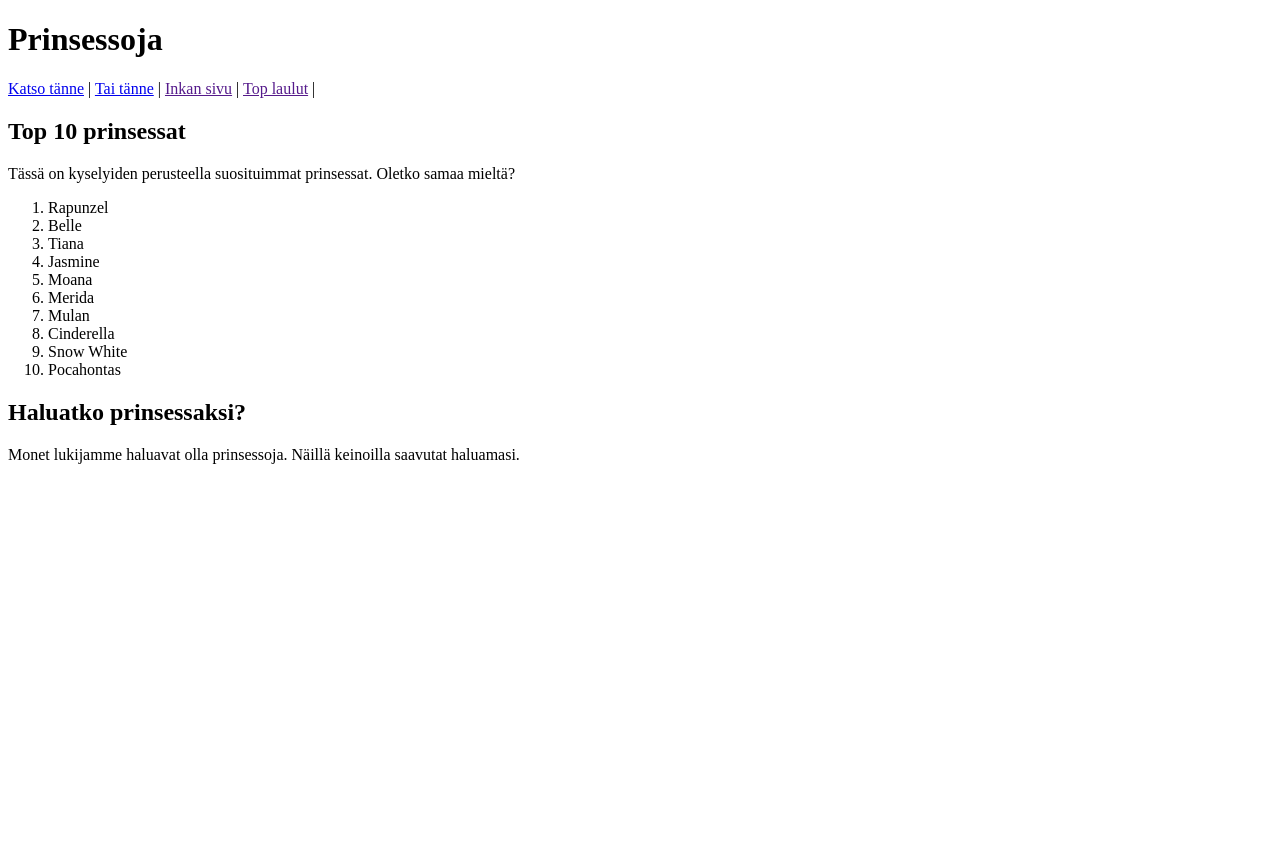
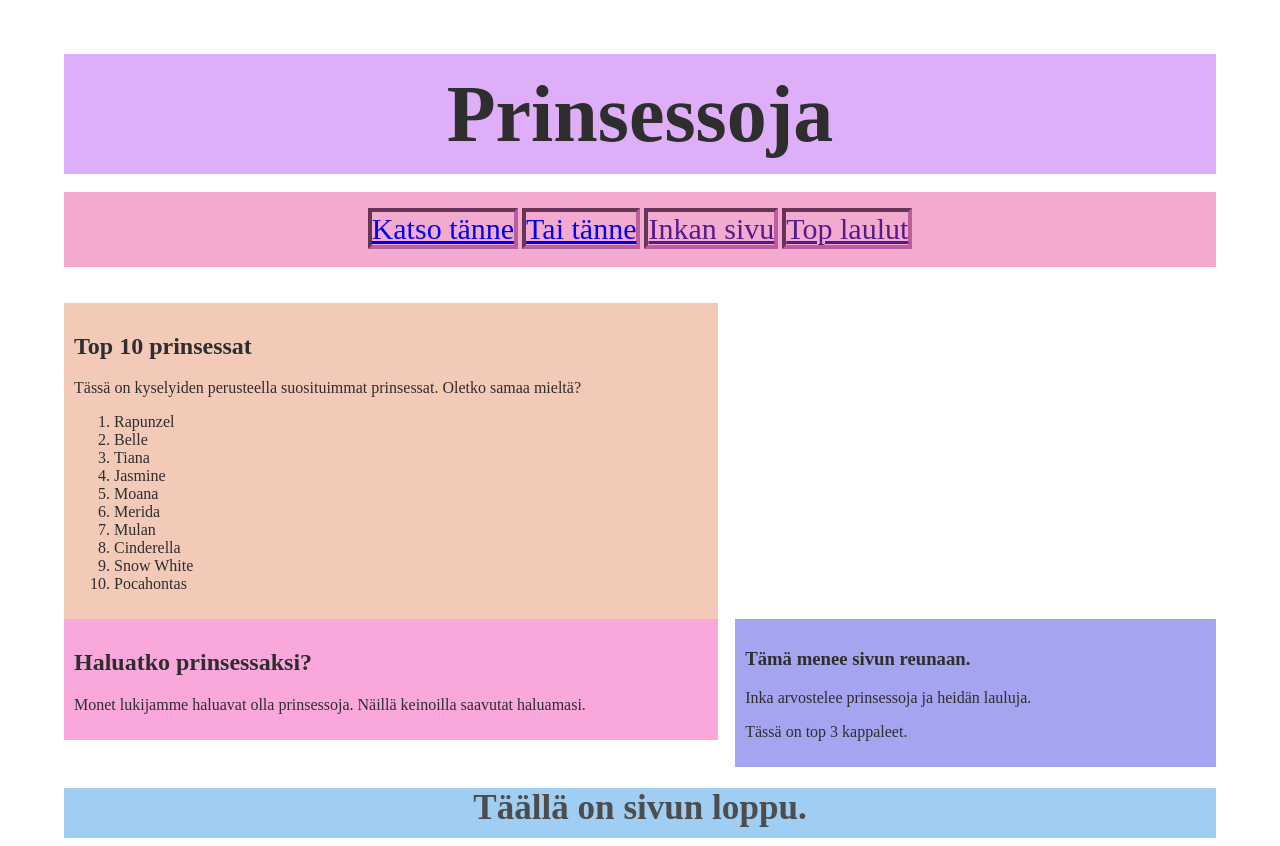
Before and after one commit to jassubassu/5B-Web-Page, a plain HTML site: page layout.html in a window 1280 px wide. Before the commit the page ends 800 px from the top, so only its background shows below. Drawn offline with Linux system fonts and the light colour scheme.

Commit message:
asettuluja

```diff
--- /dev/null
+++ b/layout.css
@@ -0,0 +1,69 @@
+#header {
+    text-align: center;
+    background-color: rgb(223, 174, 248);
+    height: 120px;
+    font-size: 40px;
+}
+
+h1  {
+    padding: 15px;
+}
+
+a:hover {
+    color: rgb(255, 253, 253);
+    background-color: rgb(209, 116, 163);
+}
+
+a   {
+    font-size: 30px;
+    border-style: inset;
+    border-width: 4px;
+    border-color:rgb(187, 94, 156);
+}
+
+#nav    {
+    background-color: rgb(243, 170, 207);
+    height: 55px;
+    text-align: center;
+    padding-top: 20px;
+}
+
+#section    {
+    background-color: rgb(243, 201, 184);
+    float: left;
+    padding: 10px;
+    width: 55%;
+}
+
+li:hover    {
+    color: rgb(255, 253, 253);
+}
+
+#article    {
+    background-color: rgb(250, 168, 220);
+    float: left;
+    padding: 10px;
+    width: 55%;
+}
+
+#aside  {
+    background-color: rgb(164, 164, 240);
+    float: right;
+    width: 40%;
+    padding: 10px;
+}
+
+#footer {
+    text-align: center;
+    color: rgb(77, 77, 77);
+    background-color: rgb(160, 206, 243);
+    height: 50px;
+    font-size: 30px;
+}
+
+body {
+    width: 90%;
+    margin-left: auto;
+    margin-right: auto;
+    color: rgb(46, 46, 46);
+    }
--- a/layout.html
+++ b/layout.html
@@ -3,6 +3,7 @@
 
 <head>
     <meta charset="UTF-8">
+    <link rel="stylesheet" href="layout.css">
     <title>Prinsessoja</title>
 </head>
 
@@ -12,15 +13,18 @@
             <h1>Prinsessoja</h1>
         </header>
     </div>
+    <br>
 
     <div id="nav">
         <nav>
-            <a href="https://jassubassu.github.io/4B/">Katso tänne</a> |
-            <a href="https://jassubassu.github.io/4B/second.html">Tai tänne</a> |
-            <a href="">Inkan sivu</a> |
-            <a href="">Top laulut</a> |
+            <a href="https://jassubassu.github.io/4B/">Katso tänne</a>
+            <a href="https://jassubassu.github.io/4B/second.html">Tai tänne</a>
+            <a href="">Inkan sivu</a>
+            <a href="">Top laulut</a>
         </nav>
     </div>
+    <br>
+    <br>
 
     <div id="section">
         <section>
@@ -41,7 +45,14 @@
             </ol>
         </section>
     </div>
-
+    <br>
+    <br>
+    <br>
+    <br>
+    <br>
+    <br>
+    <br>
+    <br>
     <div id="article">
         <article>
             <h2>Haluatko prinsessaksi?</h2>
@@ -51,6 +62,35 @@
     </div>
 
 
+    <div id="aside">
+        <aside>
+            <h3>Tämä menee sivun reunaan.</h3>
+            <p>Inka arvostelee prinsessoja ja heidän lauluja.</p>
+            <p>Tässä on top 3 kappaleet.</p>
+        </aside>
+    </div>
+    <br>
+    <br>
+    <br>
+    <br>
+    <br>
+    <br>
+    <br>
+    <br>
+    <br>
+    <br>
+    <br>
+    <br>
+    <br>
+    <br>
+    <br>
+    <br>
+    <br>
+    <div id="footer">
+        <footer>
+            <h3>Täällä on sivun loppu.</h3>
+        </footer>
+    </div>
 </body>
 
 </html>
```
